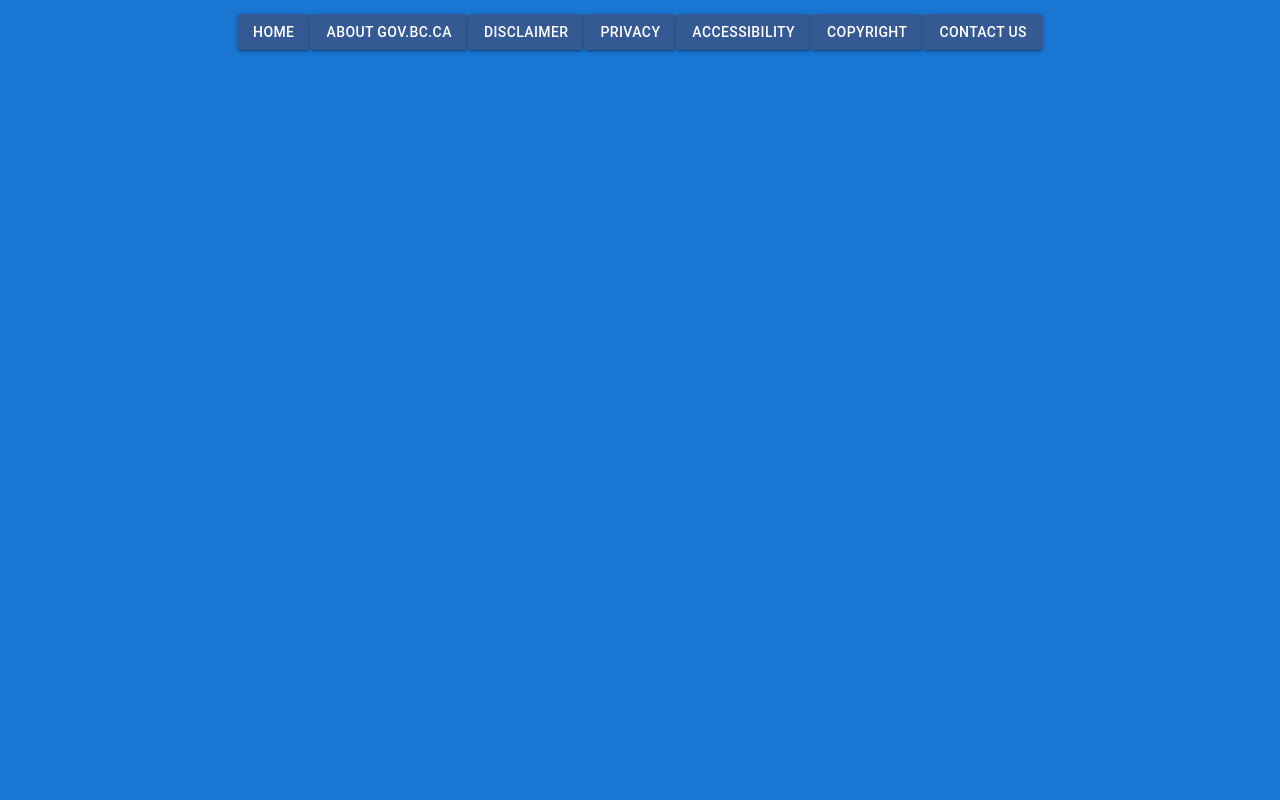
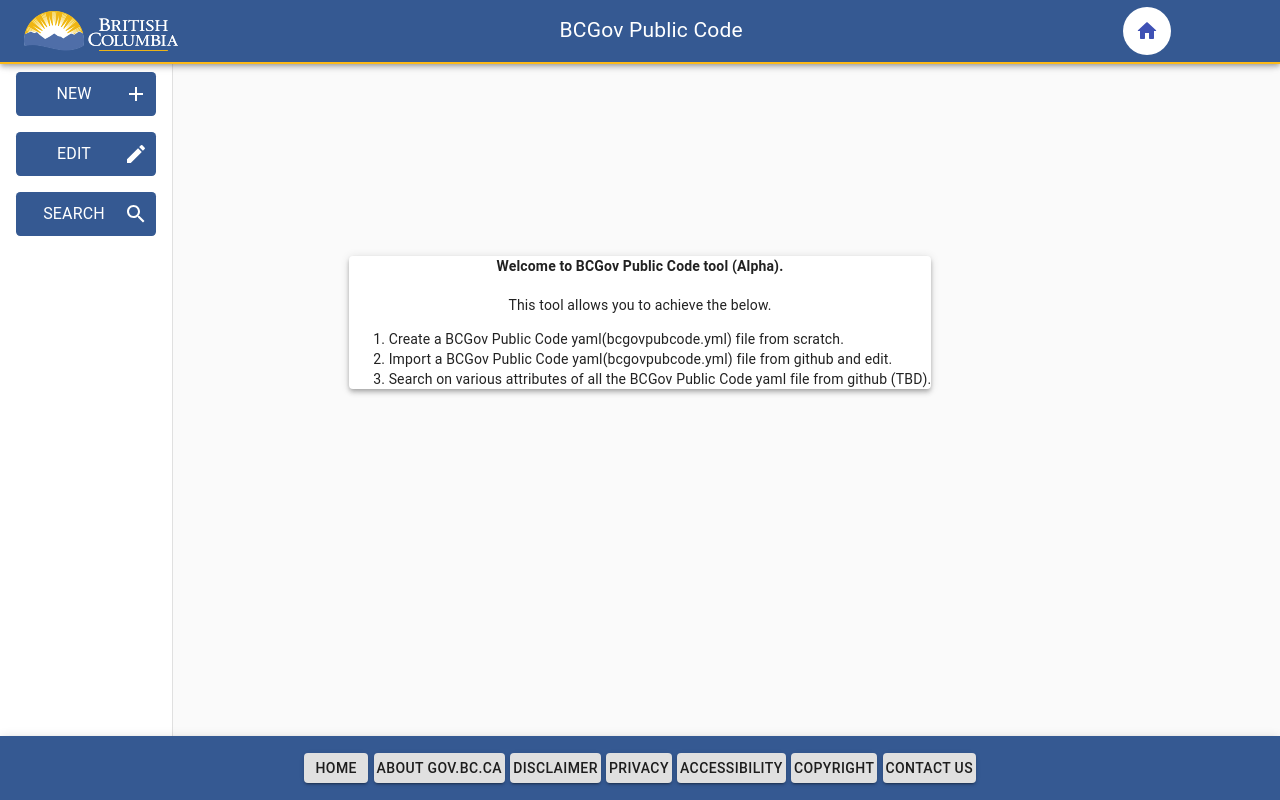
Before and after one commit to bcgov/pubcode, a React (Vite) app in the folder frontend/: page / in a window 1280 px wide. Built offline with nearby package versions, Linux system fonts and the light colour scheme.

Commit message:
hopeful.

```diff
--- a/frontend/src/App.css
+++ b/frontend/src/App.css
@@ -46,11 +46,17 @@
 .editForm{
     margin: 1em;
 }
-button.MuiButtonBase-root.MuiButton-root.MuiButton-contained.MuiButton-containedPrimary.Mui-disabled{
+.Mui-disabled{
     background-color: #dadada !important;
 }
 .leftDrawerButtons{
     color: #ffffff !important;
     background-color: #355992 !important;
     border-radius: 0.3em !important;
+    width: 10em !important;
 }
+
+.MuiDrawer-paperAnchorDockedLeft{
+    z-index: 0 !important;
+    top: 4em !important;
+}
--- a/frontend/src/App.jsx
+++ b/frontend/src/App.jsx
@@ -5,10 +5,10 @@
 import "react-toastify/dist/ReactToastify.css";
 import { BrowserRouter } from "react-router-dom";
 import AppRoutes from "./routes/index.jsx";
-import { AppBar, Button, Container, Grid, IconButton, Toolbar, Typography } from "@mui/material";
+import { AppBar, Button, Container, CssBaseline, Grid, IconButton, Toolbar, Typography } from "@material-ui/core";
 import { makeStyles } from "@material-ui/core/styles";
 import LeftDrawer from "./components/LeftDrawer.jsx";
-import { HomeRounded } from "@mui/icons-material";
+import { HomeRounded } from "@material-ui/icons";
 
 const useStyles = makeStyles((theme) => ({
   menu: {
@@ -25,6 +25,7 @@
     borderBottom: "2px solid #fcba19"
   },
   appBar: {
+    flexShrink: 0,
     top: "auto",
     bottom: 0,
     color: "#ffffff",
@@ -49,30 +50,32 @@
 function App() {
   const classes = useStyles();
   return (
-    <Container>
-      <AppBar position="fixed">
+    <Container style={{ display: "flex", flexDirection: "column", height: "100%" }}>
+      <CssBaseline />
+      <AppBar position="fixed" style={{ flexShrink: 0 }}>
         <Toolbar className={classes.appBarHeader}>
           <img src={BCGovLogo} />
           <Typography className={classes.headerTitle}>
             BCGov Public Code
           </Typography>
-          <a href={"/"} target={"_self"} >
-          <IconButton  style={{ backgroundColor: "#FFFFFF"}}>
-            <HomeRounded color="primary" ></HomeRounded>
-          </IconButton>
+          <a href={"/"} target={"_self"}>
+            <IconButton style={{ backgroundColor: "#FFFFFF" }}>
+              <HomeRounded color="primary"></HomeRounded>
+            </IconButton>
           </a>
         </Toolbar>
       </AppBar>
-      <Grid position={"sticky"} container spacing={0}>
-        <BrowserRouter>
-          <Grid position={"sticky"} item xs={2} sm={2} md={2} lg={0} xl={0}>
-          <LeftDrawer />
+
+      <BrowserRouter>
+        <Grid position={"static"} container spacing={0}>
+          <Grid position={"static"} item xs={2} sm={2} md={2} lg={false} xl={false}>
+            <LeftDrawer />
           </Grid>
-          <Grid position={"sticky"} item xs={10} sm={10} md={10} lg={12} xl={12}>
-          <AppRoutes />
+          <Grid position={"static"} item xs={10} sm={10} md={10} lg={12} xl={12}>
+            <AppRoutes />
           </Grid>
-        </BrowserRouter>
-      </Grid>
+        </Grid>
+      </BrowserRouter>
       <AppBar position="fixed" className={classes.appBar}>
         <Toolbar className={classes.toolbar}>
           <Typography className={classes.title}>
--- a/frontend/src/components/Dashboard.jsx
+++ b/frontend/src/components/Dashboard.jsx
@@ -1,4 +1,4 @@
-import { Paper } from "@mui/material";
+import { Paper } from "@material-ui/core";
 
 export default function Dashboard() {
   return (
--- a/frontend/src/components/EditForm.jsx
+++ b/frontend/src/components/EditForm.jsx
@@ -4,7 +4,7 @@
 import { toast } from "react-toastify";
 import * as YAML from "js-yaml";
 import * as _ from "lodash";
-import { Backdrop, CircularProgress } from "@mui/material";
+import { Backdrop, CircularProgress } from "@material-ui/core";
 import { useNavigate } from "react-router";
 
 // below props needs to be treated properly for the form to work properly as the nesting does not work if they are undefined.
@@ -42,14 +42,13 @@
         const updatedData = matchFormattingForFormDisplay(existingYamlAsJson);
         navigate("/form", { state: { data: updatedData } });
       } catch (e) {
+        console.error(e);
         toast.error("Please provide a valid link to bcgovpubcode.yml :(");
         setFormDisabled(false);
       }
     } else {
       toast.error("Please provide a valid link to bcgovpubcode.yml :(");
-      setTimeout(() => {
-        setFormDisabled(false);
-      }, 5000);
+      setFormDisabled(false);
     }
   };
   const schema = {
--- a/frontend/src/components/FormComponent.jsx
+++ b/frontend/src/components/FormComponent.jsx
@@ -4,7 +4,25 @@
 import * as YAML from "js-yaml";
 //import * as localSchema from "../../../schema/bcgovpubcode.json";
 import { useLocation, useNavigate } from "react-router";
-import { Backdrop, CircularProgress } from "@mui/material";
+import { Backdrop, CircularProgress } from "@material-ui/core";
+import * as _ from "lodash";
+// below props needs to be treated properly for the form to work properly as the nesting does not work if they are undefined.
+const props = ["product_information.business_capabilities_standard", "product_technology_information.ci_cd_tools", "product_technology_information.data_storage_platforms", "product_technology_information.frontend_frameworks", "product_technology_information.hosting_platforms", "product_technology_information.spatial_mapping_technologies", "product_external_dependencies.common_components", "product_external_dependencies.identity_authorization"];
+function removeBlankArrayFields(jsonData) {
+  console.info(jsonData);
+  if (jsonData) {
+    for (const replaceProp of props) {
+      const existingValue = _.get(jsonData, replaceProp);
+      console.info(existingValue);
+      if (existingValue !== undefined && existingValue !== null && Array.isArray(existingValue) && existingValue.length === 0) {
+        _.unset(jsonData, replaceProp);
+      }
+    }
+  }
+  console.info('done');
+  console.info(jsonData);
+  return jsonData;
+}
 
 const FormComponent = () => {
   let initialFormData = null;
@@ -62,7 +80,9 @@
   const uiSchema = {};
 
   const onSubmit = ({ formData }) => {
-    const yaml = YAML.dump(formData, { indent: 2, sortKeys: true });
+    const updatedData = removeBlankArrayFields(formData);
+    const yaml = YAML.dump(updatedData, { indent: 2, sortKeys: true });
+
     navigate("/yaml", { state: { data: yaml } });
   };
 
--- a/frontend/src/components/LeftDrawer.jsx
+++ b/frontend/src/components/LeftDrawer.jsx
@@ -1,28 +1,21 @@
 import * as React from "react";
-import Drawer from "@mui/material/Drawer";
-import List from "@mui/material/List";
-import Divider from "@mui/material/Divider";
-import ListItem from "@mui/material/ListItem";
-import ListItemButton from "@mui/material/ListItemButton";
-import ListItemText from "@mui/material/ListItemText";
+import { Button, Divider, Drawer, Icon, List, ListItem, ListItemText, Tooltip } from "@material-ui/core";
 import { useNavigate } from "react-router";
-import { IconButton, Tooltip } from "@mui/material";
-import { Search, Edit, Add } from "@mui/icons-material";
+import { Add, Edit, Search } from "@material-ui/icons";
 
 
 export default function LeftDrawer() {
   const navigate = useNavigate();
   const buttonClicked = (event) => {
-    console.info('buttonClicked', event);
+    console.info("buttonClicked", event);
     navigate(event.route, { state: { data: undefined } });// reset the state
   };
   return (
     <div>
-      <Drawer
-        variant="permanent"
-        open={true}
+      <Drawer style={{ zIndex: "0 !important", top: "4em !important" }}
+              variant="permanent"
+              open={true}
       >
-        <Divider />
         <List>
           {
             [
@@ -45,22 +38,22 @@
                 description: "Search for a repository",
                 disabled: true
               }].map((element) => (
-              <ListItem  key={element.key}>
-                <ListItemButton  dense className={"leftDrawerButtons"} disabled={element.disabled} onClick={() => buttonClicked(element)}>
+              <ListItem key={element.key}>
+                <Button className={"leftDrawerButtons"} disabled={element.disabled}
+                        onClick={() => buttonClicked(element)}>
                   <ListItemText primary={element.key} />
                   <Tooltip title={element.description}>
-                    <IconButton className={"leftDrawerButtons"}>
+                    <Icon style={{ lineHeight: 1 }}>
                       {element.icon === "Search" && <Search />}
                       {element.icon === "Edit" && <Edit />}
                       {element.icon === "Add" && <Add />}
-                    </IconButton>
+                    </Icon>
                   </Tooltip>
-                </ListItemButton>
+                </Button>
               </ListItem>
             ))
           }
         </List>
-        <Divider />
       </Drawer>
 
     </div>
--- a/frontend/src/components/YamlDisplay.jsx
+++ b/frontend/src/components/YamlDisplay.jsx
@@ -1,5 +1,5 @@
 import { CopyToClipboard } from "react-copy-to-clipboard";
-import { Button } from "@mui/material";
+import { Button } from "@material-ui/core";
 import SyntaxHighlighter from "react-syntax-highlighter";
 import { toast } from "react-toastify";
 import { useLocation, useNavigate } from "react-router";
--- a/frontend/src/main.jsx
+++ b/frontend/src/main.jsx
@@ -1,5 +1,8 @@
 import React from "react";
 import App from "./App.jsx";
 import "./index.css";
-import ReactDOM from 'react-dom';
-ReactDOM.render(<App />, document.getElementById('root'));
+import ReactDOM from "react-dom/client";
+const root = ReactDOM.createRoot(document.getElementById("root"));
+root.render(
+    <App />
+);
--- a/frontend/vite.config.js
+++ b/frontend/vite.config.js
@@ -1,7 +1,6 @@
 import { defineConfig } from "vite";
 import react from "@vitejs/plugin-react";
-import { splitVendorChunkPlugin } from "vite";
 // https://vitejs.dev/config/
 export default defineConfig({
-  plugins: [react(),splitVendorChunkPlugin()],
+  plugins: [react()],
 });
```
Also changed, not shown: frontend/package.json (+2 -5 lines), 1 other file (tests, documents, lock files or other folders).
